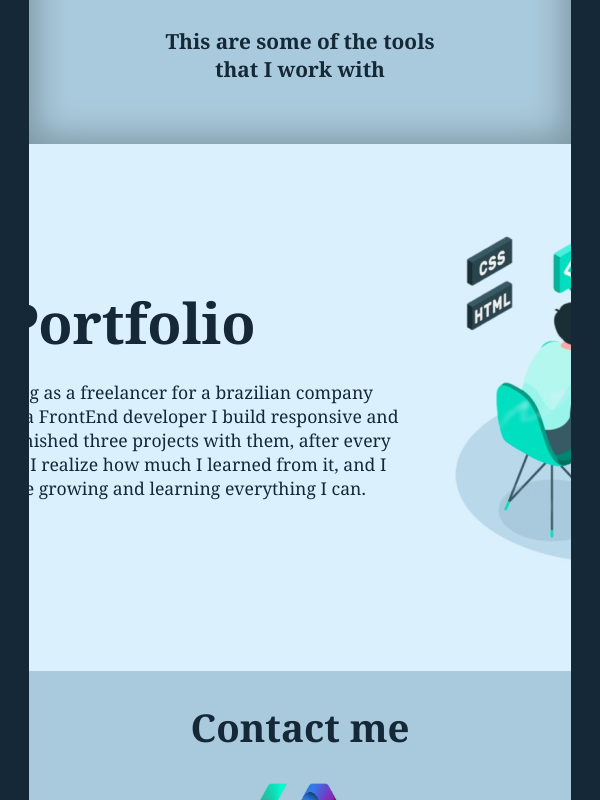
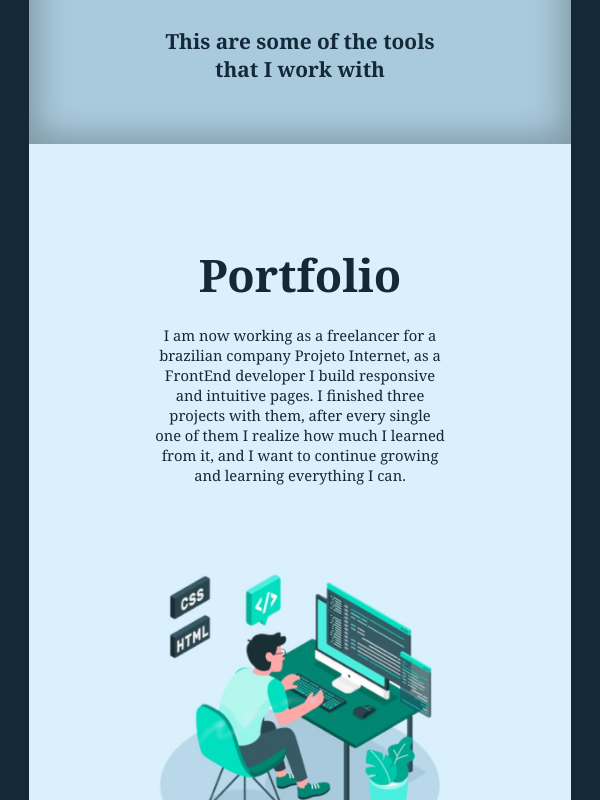
Before and after one commit to Parizotto9/Portfolio, a Vue app: page / in a window 600 px wide. Shown: the part 2000-2800 px from the top of the page. Built offline with nearby package versions, Linux system fonts and the light colour scheme; a web font is replaced by a local one.

Commit message:
everything responsive

```diff
--- a/src/components/Header.vue
+++ b/src/components/Header.vue
@@ -108,7 +108,6 @@ export default {
   }
   .drawer {
     font-size: 2.4rem;
-    color: #04d7a2;
     margin-right: 20px;
   }
   .header {
--- a/src/components/Portfolio.vue
+++ b/src/components/Portfolio.vue
@@ -21,6 +21,50 @@ export default {};
 </script>
 
 <style scoped>
+@media (max-width: 600px) {
+  p {
+    font-size: 0.92rem;
+    inline-size: 290px !important;
+  }
+  h1 {
+    font-size: 2.8rem;
+  }
+  .portfolio {
+    flex-direction: column;
+    align-items: center;
+  }
+  img {
+    width: 300px;
+  }
+}
+@media (min-width: 600px) and (max-width: 1000px) {
+  .portfolio {
+    flex-direction: column;
+    align-items: center;
+  }
+  h1 {
+    font-size: 2.8rem;
+  }
+}
+@media (min-width: 1000px) and (max-width: 1200px) {
+  h1 {
+    font-size: 2.8rem;
+  }
+  .text {
+    padding: 15px;
+  }
+}
+@media (min-width: 1200px) {
+  h1 {
+    font-size: 3.5rem;
+  }
+  p {
+    font-size: 1.1rem;
+  }
+  .text {
+    padding: 40px;
+  }
+}
 .portfolio {
   display: flex;
   justify-content: center;
@@ -28,10 +72,8 @@ export default {};
 }
 h1 {
   text-align: center;
-  font-size: 3.5rem;
 }
 .text {
-  padding: 40px;
   margin-top: 100px;
 }
 .imagebox {
@@ -42,6 +84,5 @@ p {
   margin-top: 20px;
   inline-size: 550px;
   overflow-wrap: break-word;
-  font-size: 1.1rem;
 }
 </style>
--- a/src/components/Svgs.vue
+++ b/src/components/Svgs.vue
@@ -545,6 +545,23 @@ export default {};
 </script>
 
 <style scoped>
+@media (max-width: 850px) {
+  .ag,
+  .y,
+  .ab,
+  .ae {
+    display: none;
+  }
+  .aa {
+    left: 25% !important;
+  }
+  .ac {
+    left: 31% !important;
+  }
+  .ad {
+    left: 37% !important;
+  }
+}
 svg {
   position: fixed;
   fill: #04d7a2;
--- a/src/components/SvgsR.vue
+++ b/src/components/SvgsR.vue
@@ -546,6 +546,23 @@ svg {
   height: 20px;
   z-index: -1;
 }
+@media (max-width: 850px) {
+  .ag,
+  .y,
+  .ab,
+  .ae {
+    display: none;
+  }
+  .aa {
+    right: 25% !important;
+  }
+  .ac {
+    right: 31% !important;
+  }
+  .ad {
+    right: 37% !important;
+  }
+}
 .a {
   top: -1%;
   right: 7%;
```
